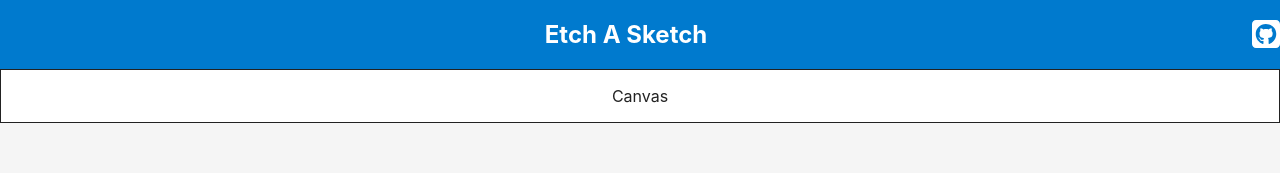
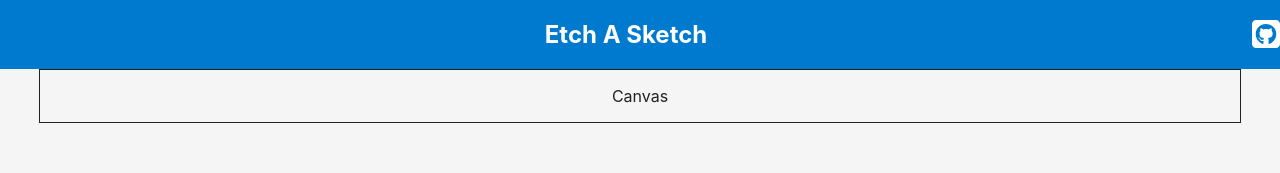
Before and after one commit to Arshad-Siddiqui/etch-a-sketch, a React (Vite) app: page / in a window 1280 px wide. Shown: the top 173 px of the page. Built offline with nearby package versions, Linux system fonts and the light colour scheme.

Commit message:
Give canvas max width and remove root color

```diff
--- a/src/App.css
+++ b/src/App.css
@@ -1,6 +1,5 @@
 #root {
   text-align: center;
-  background-color: #ffffff;
 }
 
 body {
@@ -19,6 +18,7 @@ body {
   border: 1px solid #222;
   margin: 0 auto;
   display: block;
+  max-width: 1200px;
 }
 
 nav {
```
